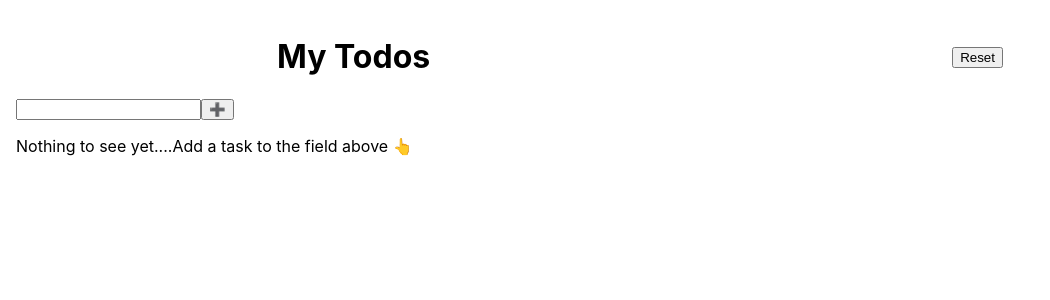
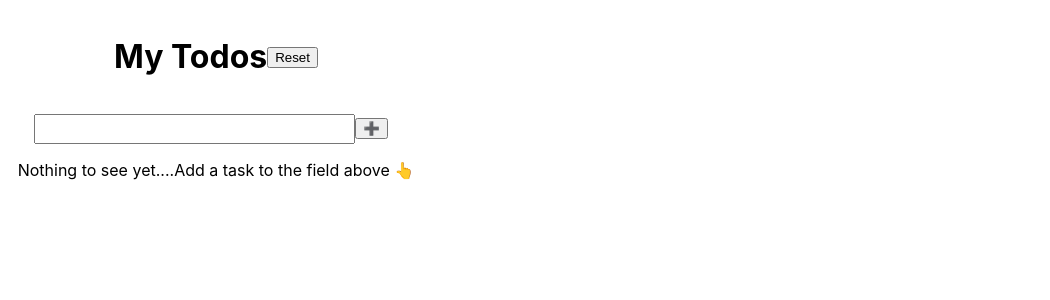
Before and after one commit to isobelleanna/tech-test-react, a React (Create React App) app: page / in a window 1280 px wide. Shown: the top 300 px of the page, without its empty margins (0-1050 px from the left). Built offline with nearby package versions, Linux system fonts and the light colour scheme.

Commit message:
final commit

```diff
--- a/src/App.jsx
+++ b/src/App.jsx
@@ -2,6 +2,8 @@ import "./App.scss";
 import Nav from "./containers/Nav/Nav";
 import Main from "./containers/Main/Main";
 import { useState } from "react";
+
+/// if I had more time I would finish the styling  and make the delete button work
 
 function App() {
   const [todoList, setTodoList] = useState([]);
--- a/src/App.scss
+++ b/src/App.scss
@@ -1,5 +1,16 @@
 @use "./assets/sass/variables" as *;
 
 .app {
+    display: flex;
+    flex-direction: column;
+    justify-content: center;
+    align-items: center;
     margin: 1em;
 }
+
+@media screen and (min-width: 380px){
+    .app {
+        width: 400px;
+    }
+
+}
--- a/src/components/Form/Form.jsx
+++ b/src/components/Form/Form.jsx
@@ -1,10 +1,16 @@
 import React from "react";
+import "./Form.scss";
 
 const Form = ({ handleSubmit, getInput }) => {
   return (
-    <form onSubmit={handleSubmit}>
+    <form className="form" onSubmit={handleSubmit}>
       <label>
-        <input type="text" name="todo" onInput={getInput} />
+        <input
+          className="form__input"
+          type="text"
+          name="todo"
+          onInput={getInput}
+        />
       </label>
       <input type="submit" value="➕" />
     </form>
--- a/src/components/Form/Form.scss
+++ b/src/components/Form/Form.scss
@@ -1 +1,9 @@
 @use "../../assets/sass/variables" as *;
+
+.form {
+    margin: 1em;
+    &__input {
+        width: 86%;
+        height: 3vh;
+    }
+}
```
